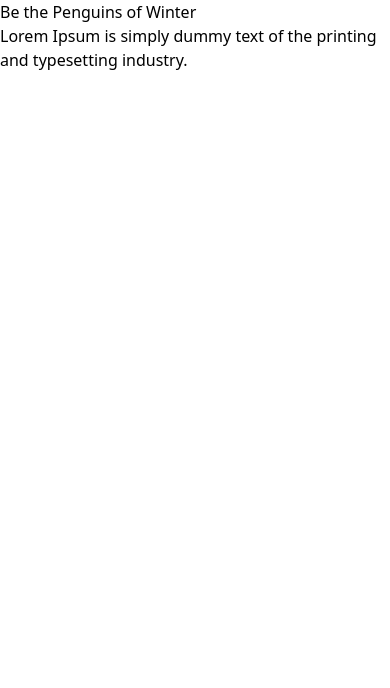
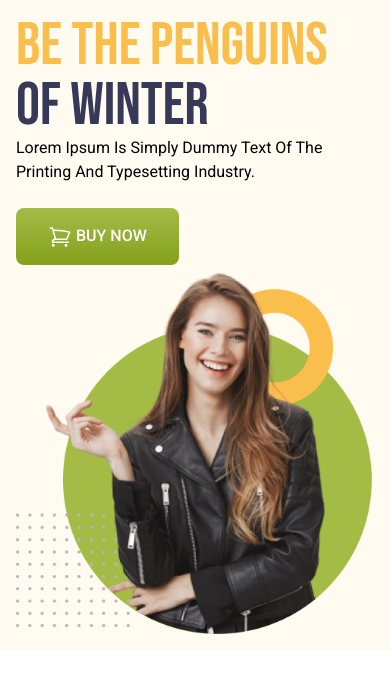
Before and after one commit to ANIK365PRO/penguin_fashion, a plain HTML site: page index.html in a window 390 px wide. Drawn offline with nearby package versions, Linux system fonts and the light colour scheme.

Commit message:
added responsive header

```diff
--- a/index.html
+++ b/index.html
@@ -6,18 +6,59 @@
   <meta name="viewport" content="width=device-width, initial-scale=1.0">
   <title>penguin fashion</title>
   <link rel="shortcut icon" href="./images/jacket-5.png" type="image/x-icon">
+
   <script src="https://unpkg.com/@tailwindcss/browser@4"></script>
+
+  <link rel="preconnect" href="https://fonts.googleapis.com">
+  <link rel="preconnect" href="https://fonts.gstatic.com" crossorigin>
+  <link
+    href="https://fonts.googleapis.com/css2?family=Bebas+Neue&family=Roboto:ital,wght@0,100..900;1,100..900&display=swap"
+    rel="stylesheet">
+
+  <style>
+    .roboto-font {
+      font-family: "Roboto", serif;
+    }
+
+    .bebas-neue-font {
+      font-family: "Bebas Neue", serif;
+
+    }
+  </style>
 </head>
 
-<body>
-  <header>
+<body class="roboto-font">
+  <header class="bg-[#FFFBF0]">
+    <!-- navbar start -->
+    <nav></nav>
+    <!-- hero section start -->
+    <section class="md:flex md:items-center md:justify-between p-4 md:pl-20 lg:p-30">
+      <div class="capitalize md:uppercase">
+        <h1 class="text-6xl md:text-7xl font-normal bebas-neue-font"><span class="text-[#FABE4C]">Be the
+            Penguins</span><br>
+          <span class="text-[#363958]">of Winter</span>
+        </h1>
+        <p class="text-base">Lorem Ipsum is simply dummy text of the printing
+          and typesetting industry.</p>
+        <button
+          class="bg-linear-to-b from-[#A4BC46] to-[#85A019] mt-6 md:mt-2 px-8 py-4 rounded-lg font-medium text-[#FFFFFF]">
+          <svg xmlns="http://www.w3.org/2000/svg" fill="none" viewBox="0 0 24 24" stroke-width="1.5"
+            stroke="currentColor" class="size-6 inline">
+            <path stroke-linecap="round" stroke-linejoin="round"
+              d="M2.25 3h1.386c.51 0 .955.343 1.087.835l.383 1.437M7.5 14.25a3 3 0 0 0-3 3h15.75m-12.75-3h11.218c1.121-2.3 2.1-4.684 2.924-7.138a60.114 60.114 0 0 0-16.536-1.84M7.5 14.25 5.106 5.272M6 20.25a.75.75 0 1 1-1.5 0 .75.75 0 0 1 1.5 0Zm12.75 0a.75.75 0 1 1-1.5 0 .75.75 0 0 1 1.5 0Z" />
+          </svg>
+
+          BUY NOW
+        </button>
+      </div>
+      <div>
+        <img src="./images/model.png" alt="">
+      </div>
+    </section>
 
   </header>
   <main>
-    <h1>Be the Penguins
-      of Winter</h1>
-    <p>Lorem Ipsum is simply dummy text of the printing
-      and typesetting industry.</p>
+
   </main>
   <footer>
 
```
